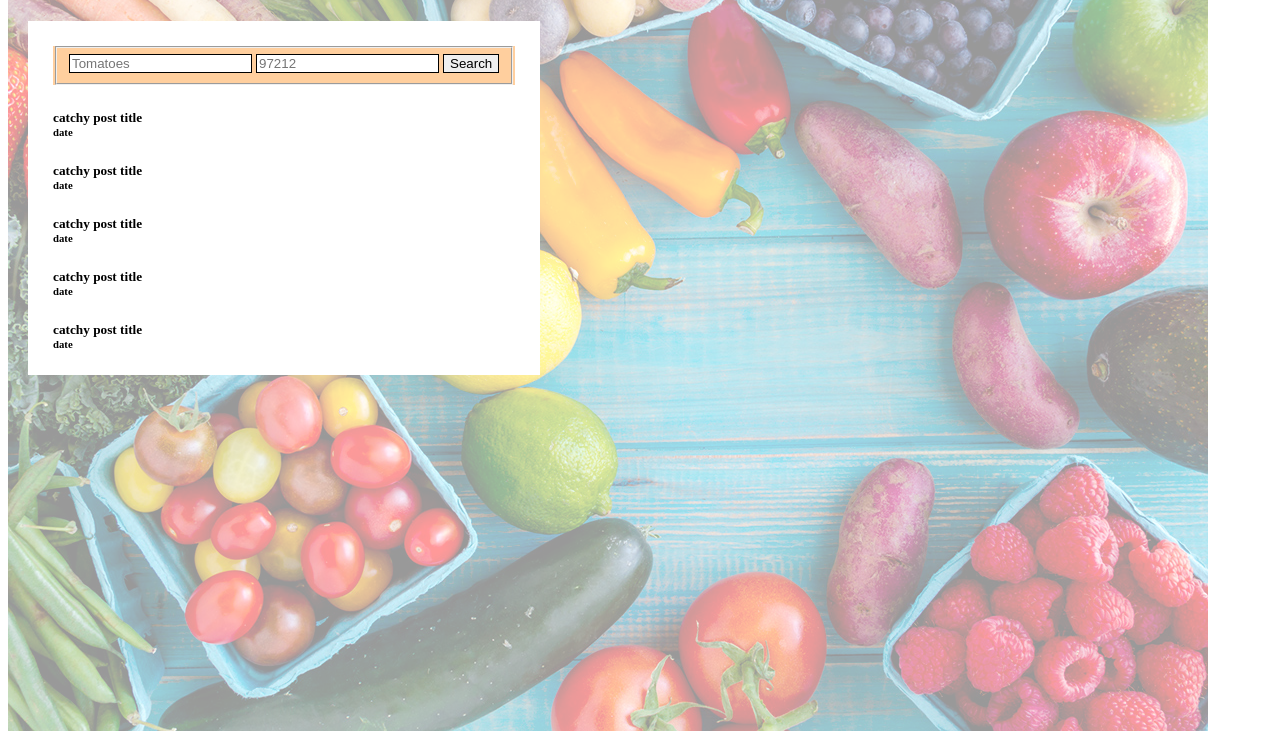
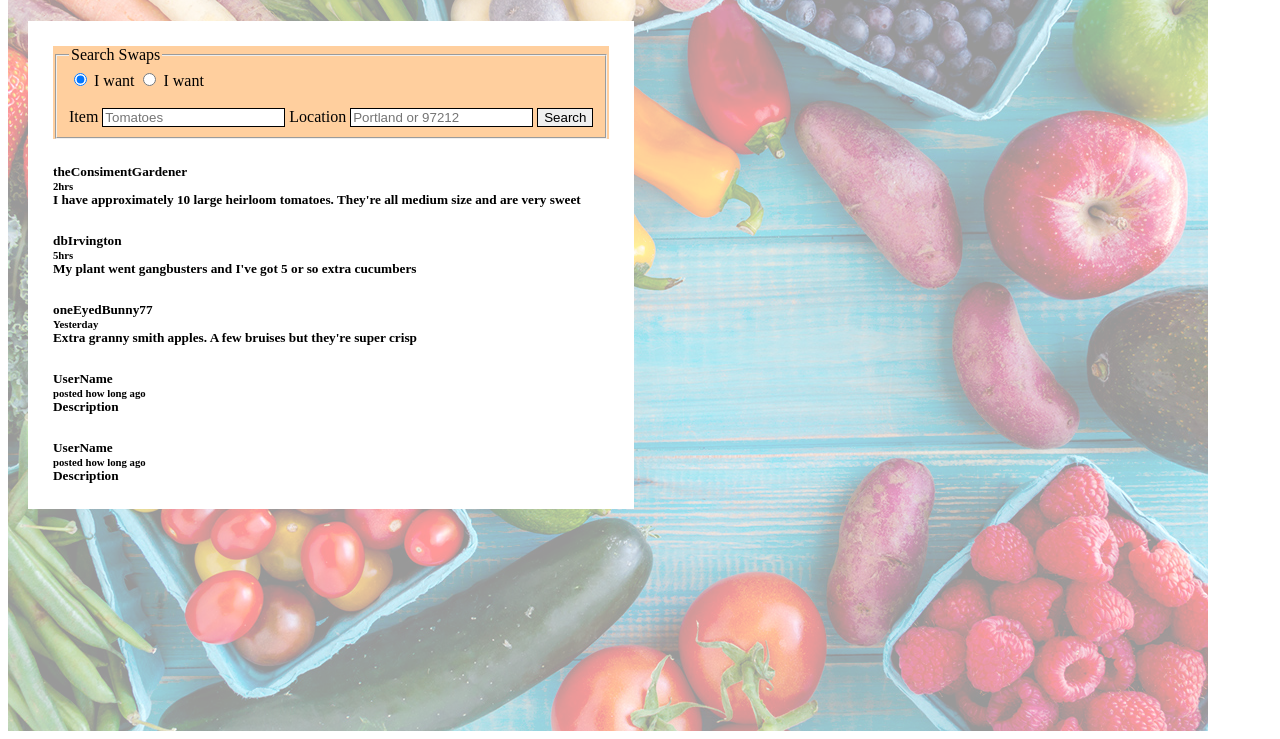
Before and after one commit to oneEyedBunny/Crop-Swap, a website: page public/results.html in a window 1280 px wide. Shown: the part 77-816 px from the top of the page. Drawn offline with Linux system fonts and the light colour scheme.

Commit message:
Modify forms to utilize text area, & radio buttons
Refined mock data to be more reflective of expected data

```diff
--- a/public/results.html
+++ b/public/results.html
@@ -25,35 +25,48 @@
       <div id="form-container">
         <form role="form" id="search-form">
           <fieldset>
-            <label>
-              <input id="search-data" name="search-data" type="search" placeholder="Tomatoes" required onfocus="this.value=''"></input>
-            </label>
-            <input id="search-loc" name="search-loc" type="search" placeholder="97212" required onfocus="this.value=''"></input>
-            <button role="button" type="submit" class="search-button">Search</button>
+            <legend>Search Swaps</legend>
+            <div id="search-selection">
+              <input type="radio" name="option-0" id="option-0" value="0" checked/>
+              <label for="option-0">I want</label>
+              <input type="radio" name="option-1" id="option-1" value="1"/>
+              <label for="option-1">I want</label><br><br>
+            </div>
+            <div id="search-details">
+              <label>Item
+                <input id="search-data" name="search-data" type="search" placeholder="Tomatoes" required onfocus="this.value=''" />
+              </label>Location
+              <input id="search-loc" name="search-loc" type="search" placeholder="Portland or 97212" required onfocus="this.value=''" />
+              <button role="button" type="submit" class="search-button">Search</button>
+            </div>
           </fieldset>
         </form>
       </div>
       <div id="search-results-container">
         <!-- all of this will be created in JS, this is placeholder data -->
         <div id=search-results-card>
-          <h5>catchy post title</h5>
-          <h6>date</h6>
+          <h5>theConsimentGardener</h5><h6>2hrs</h6>
+          <h5>I have approximately 10 large heirloom tomatoes. They're all medium size and are very sweet<h5>
         </div>
         <div id=search-results-card>
-          <h5>catchy post title</h5>
-          <h6>date</h6>
+          <h5>dbIrvington</h5>
+          <h6>5hrs</h6>
+          <h5>My plant went gangbusters and I've got 5 or so extra cucumbers</h5>
         </div>
         <div id=search-results-card>
-          <h5>catchy post title</h5>
-          <h6>date</h6>
+          <h5>oneEyedBunny77</h5>
+          <h6>Yesterday</h6>
+          <h5>Extra granny smith apples. A few bruises but they're super crisp</h5>
         </div>
         <div id=search-results-card>
-          <h5>catchy post title</h5>
-          <h6>date</h6>
+          <h5>UserName</h5>
+          <h6>posted how long ago</h6>
+          <h5>Description<h5>
         </div>
         <div id=search-results-card>
-          <h5>catchy post title</h5>
-          <h6>date</h6>
+          <h5>UserName</h5>
+          <h6>posted how long ago</h6>
+          <h5>Description<h5>
         </div>
         <!-- end -->
       </div>
```
Also changed, not shown: public/createPost.html (+6 -7 lines).
